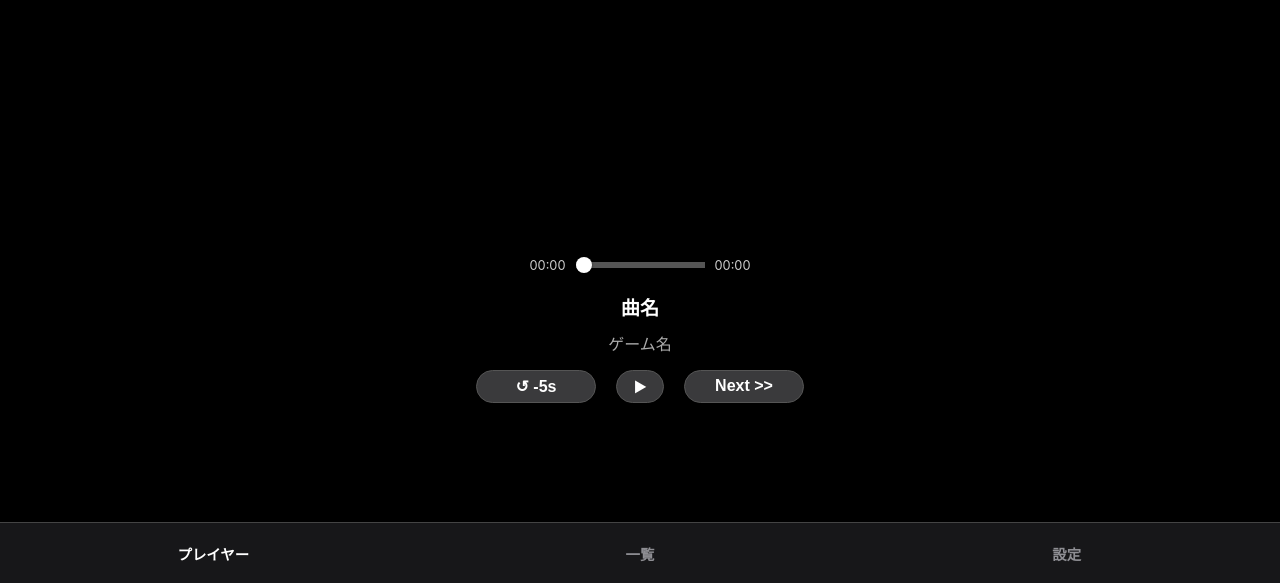
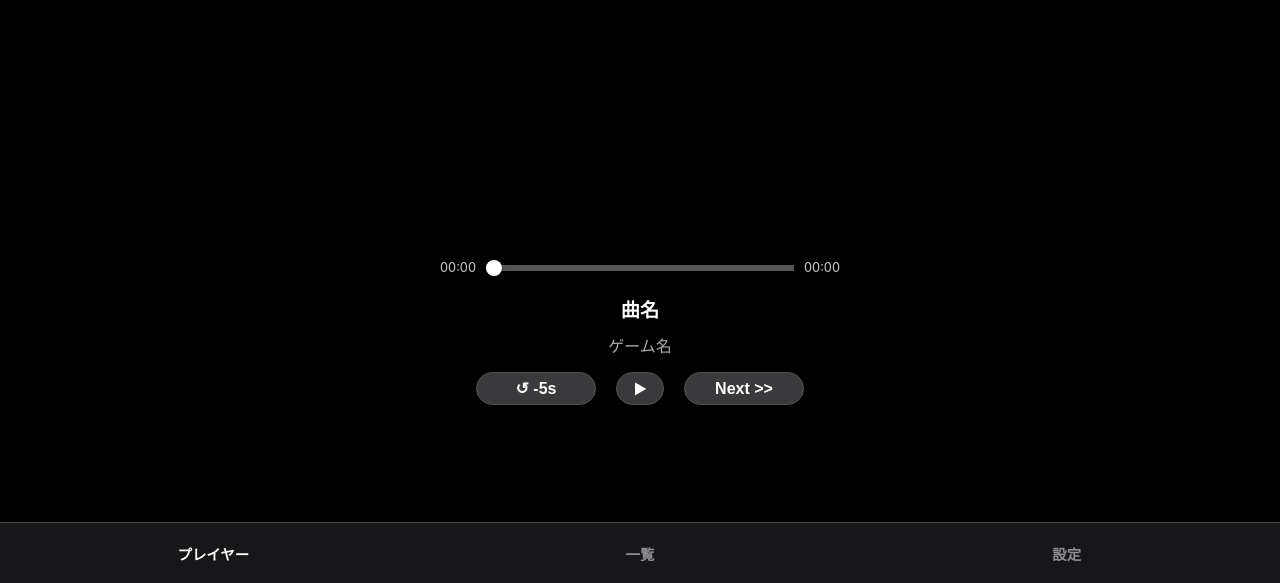
Before and after one commit to TaMagolor/MyMusicApp, a plain HTML site: page index.html in a window 1280 px wide. Shown: the part 217-800 px from the top of the page. Drawn offline with nearby package versions, Linux system fonts and the light colour scheme.

Commit message:
v.5.0.12

```diff
--- a/app.js
+++ b/app.js
@@ -1,7 +1,7 @@
 // =================================================================
 // Application Version
 // =================================================================
-const APP_VERSION = 'v.5.0.11'; // Fixed property panel UI bugs
+const APP_VERSION = 'v.5.0.12'; // Fixed property panel UI bugs
 
 // =================================================================
 // HTML Element Acquisition
--- a/style.css
+++ b/style.css
@@ -336,6 +336,7 @@ audio.hidden {
     gap: 10px;
     font-size: 0.8em;
     color: #ccc;
+    width: 100%;
 }
 
 #custom-seekbar {
@@ -343,3 +344,9 @@ audio.hidden {
     cursor: pointer;
     accent-color: #7e57c2; /* プレイヤーのアクセントカラーに合わせる */
 }
+
+#custom-seekbar-container {
+    width: 100%;         /* 画面幅に対する割合（スマホ用） */
+    max-width: 400px;   /* 最大幅（PCなどでこれ以上長くならないようにする制限） */
+    margin-top: 5px;    /* 上の要素との隙間 */
+}
```
